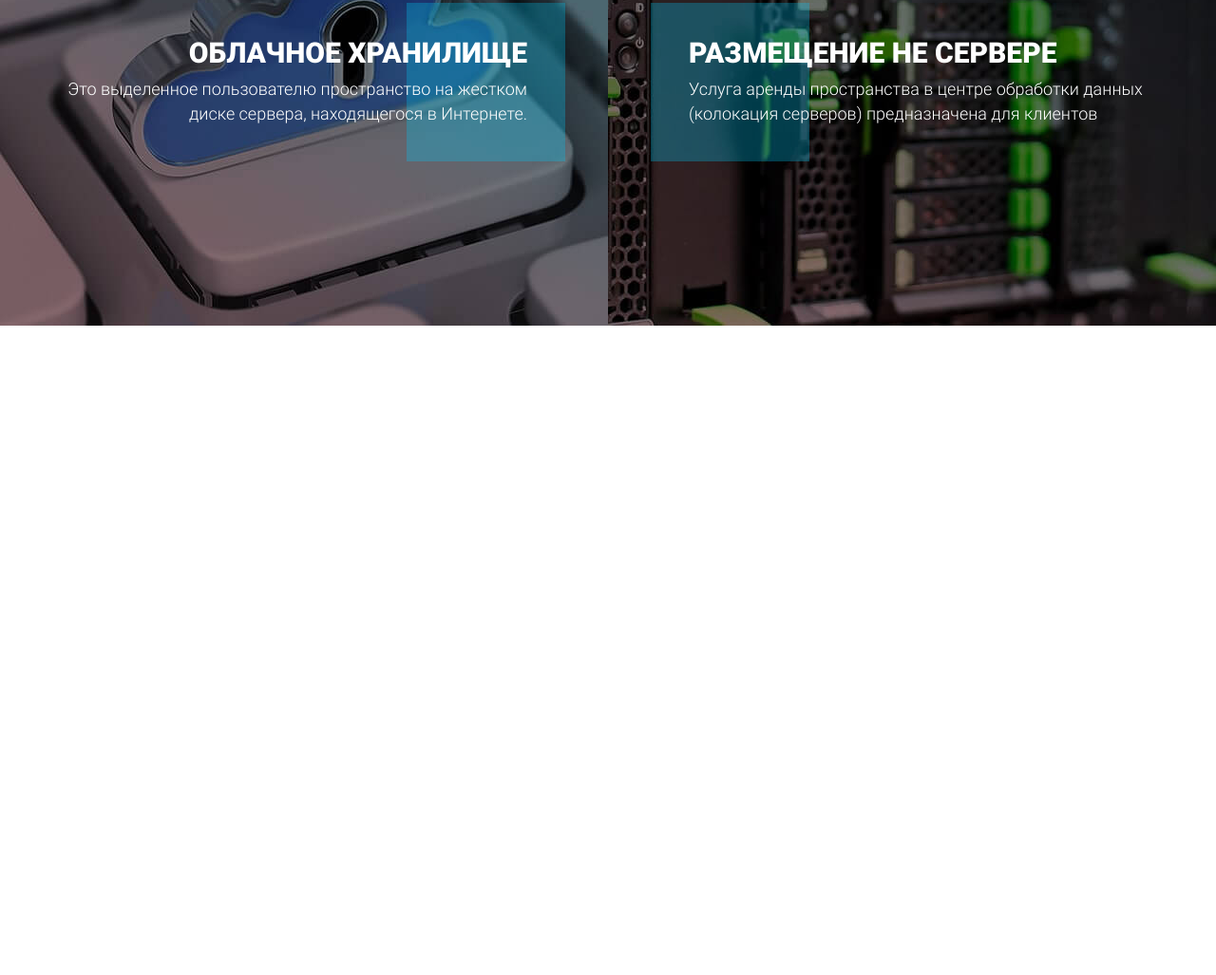
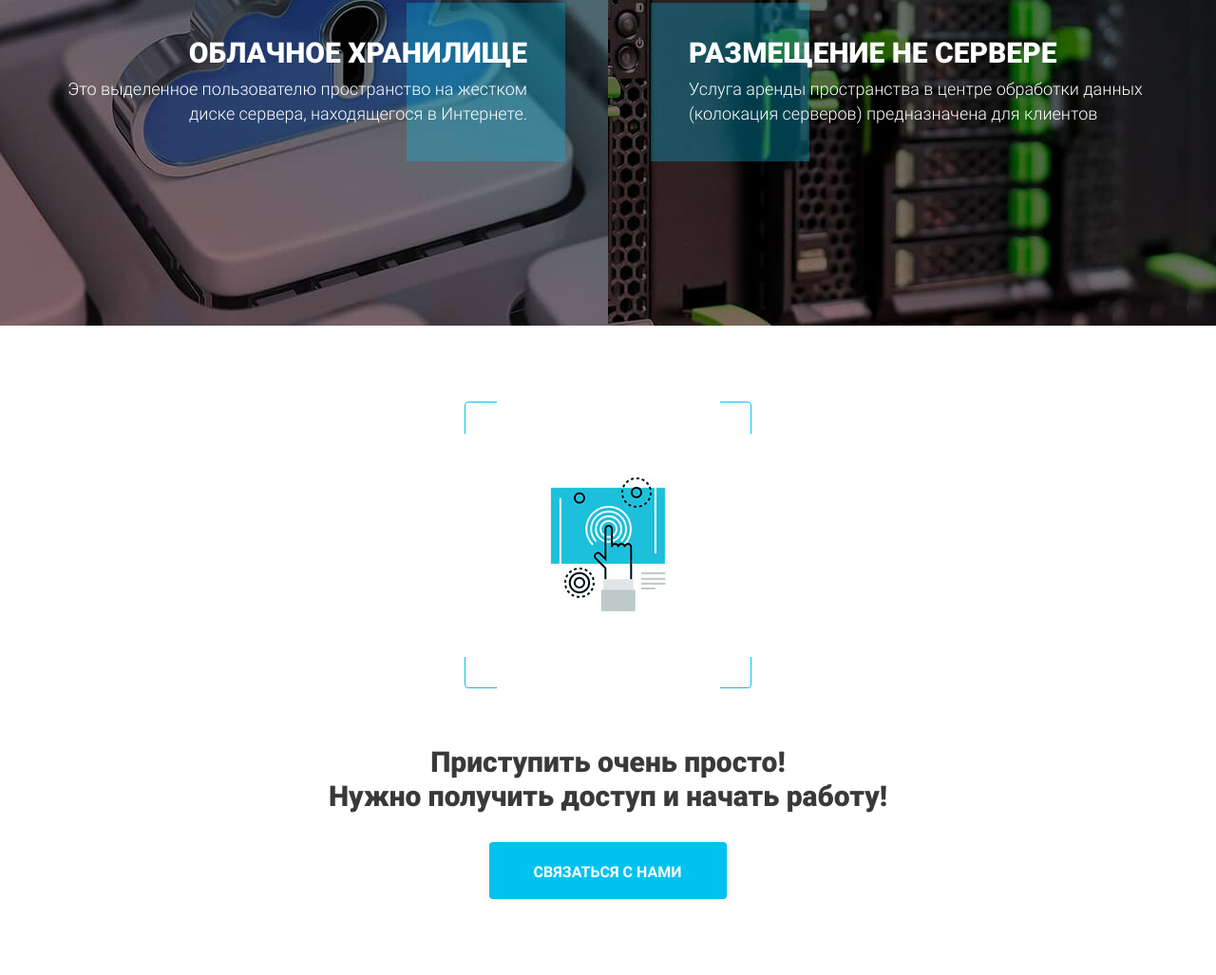
Before and after one commit to ArtemBakhmatov/Prengi, a plain HTML site: page src/index.html in a window 1280 px wide. Shown: the part 4125-5152 px from the top of the page at 95% size. Before the commit the page ends 4468 px from the top, so only its background shows below. Drawn offline with Linux system fonts and the light colour scheme.

Commit message:
Вёрстка седьмого экрана

```diff
--- a/src/index.html
+++ b/src/index.html
@@ -384,6 +384,24 @@
             </div>
         </div>
     </section>
+
+    <section class="access">
+        <div class="container">
+            <div class="access__wrapper">
+                <div class="access__block">
+                    <img src="icons/finger.png" alt="finger">
+                </div>
+                <div class="access__block_hor"></div>
+                <div class="access__block_ver"></div>
+            </div>
+
+            <h2 class="access__subtitle">
+                Приступить очень просто!<br>Нужно получить доступ и начать работу!
+            </h2>
+
+            <button class="btn access__btn">связаться с нами</button>
+        </div>
+    </section>
     <script src="js/jquery-3.6.0.min.js"></script>
     <script src="js/slick.min.js"></script>
     <script src="js/script.js"></script>
--- /dev/null
+++ b/src/sass/blocks/_access.scss
@@ -0,0 +1,43 @@
+.access {
+    padding: 80px 0;
+    &__wrapper {
+        position: relative;
+        margin: 0 auto;
+        width: 302px;
+        height: 302px;
+        border: 1px solid #00c2f0;
+        border-radius: 4px;
+        display: flex;
+        justify-content: center;
+        align-items: center;
+    }
+    &__block {
+        position: relative;
+        z-index: 1;
+        &_hor {
+            position: absolute;
+            width: 302px;
+            height: 235px;
+            background-color: white;
+        }
+        &_ver {
+            position: absolute;
+            width: 235px;
+            height: 302px;
+            background-color: white;
+        }
+    }
+    &__subtitle {
+        width: 590px;
+        margin: 60px auto 0 auto;
+        font-size: 30px;
+        font-weight: 900;
+        line-height: 36px;
+        text-align: center;
+        color: #393939;
+    }
+    &__btn {
+        display: block;
+        margin: 30px auto 0 auto;
+    }
+}
--- a/src/sass/blocks/_buttons.scss
+++ b/src/sass/blocks/_buttons.scss
@@ -1,5 +1,5 @@
 .btn {
-    width: 248px;
+    width: 250px;
     height: 60px;
     padding: 24px 46px 21px 45px;
     box-shadow: 0 0 7px 0 rgba(0, 0, 0, 0.07);
--- a/src/sass/style.scss
+++ b/src/sass/style.scss
@@ -22,5 +22,6 @@
 @import "blocks/decisions";
 @import "blocks/opportunities";
 @import "blocks/data";
+@import "blocks/access";
 
 @import "blocks/media";
```
Also changed, not shown: src/css/style.css, 1 other file.
